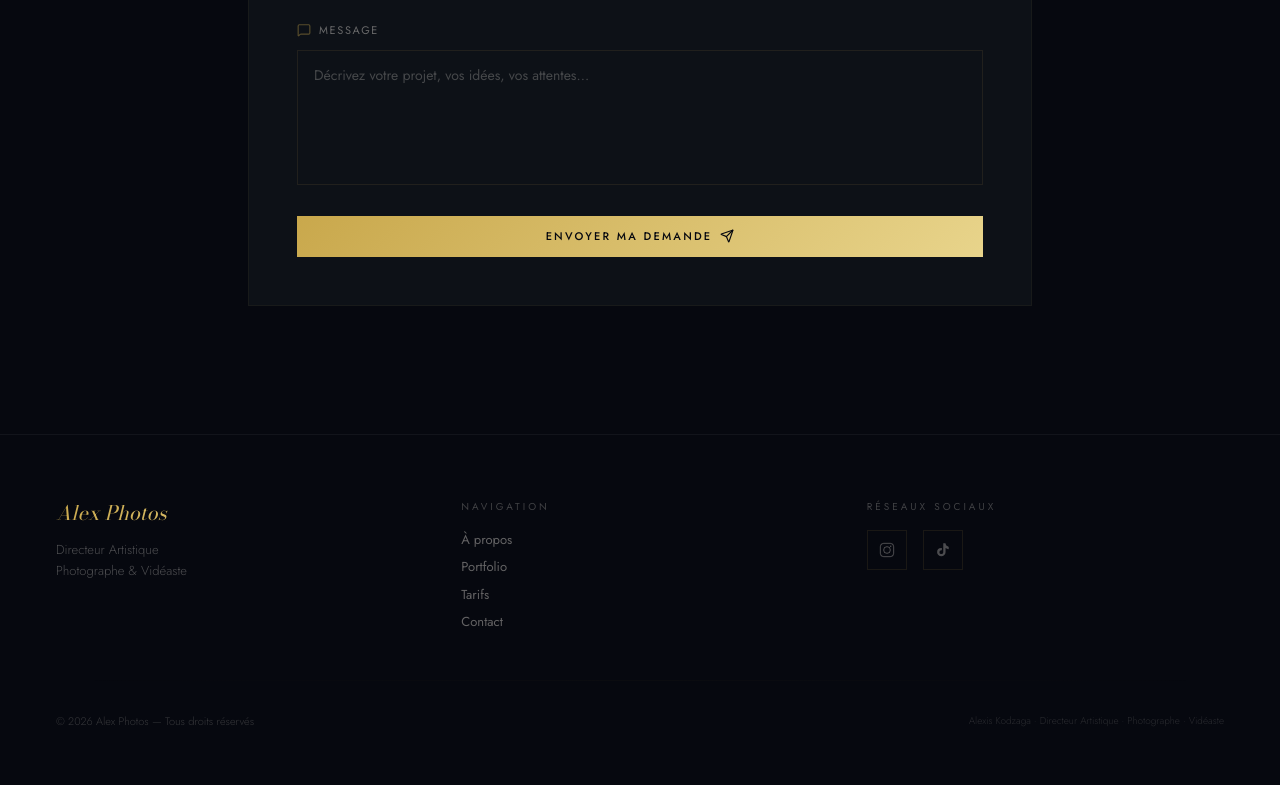
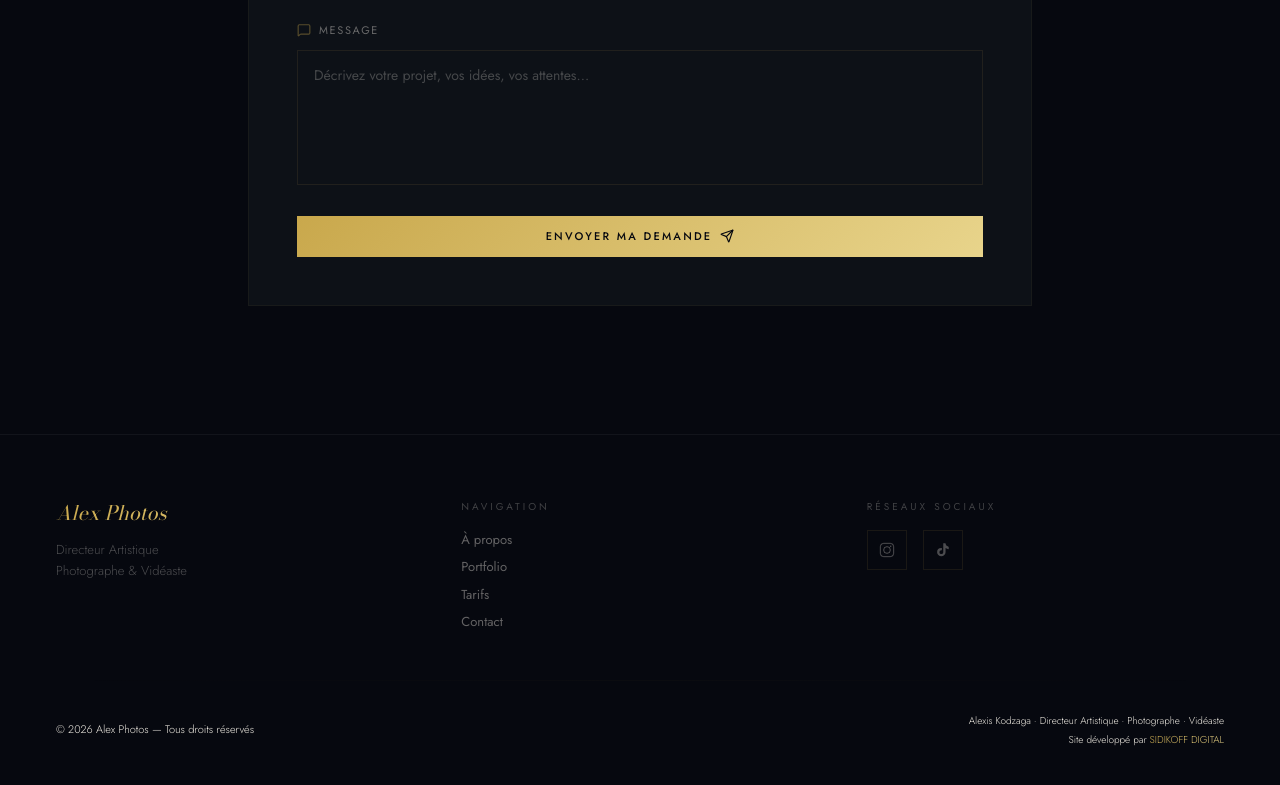
Before and after one commit to ssidikov/kodzaga-photo, a Next.js app: page / in a window 1280 px wide. Shown: the part 6278-7063 px from the top of the page. Built offline with nearby package versions, Linux system fonts and the light colour scheme.

Commit message:
style: update footer typography and add credits link to Sidikoff Digital

```diff
--- a/components/Footer.tsx
+++ b/components/Footer.tsx
@@ -89,12 +89,25 @@ export default function Footer() {
         {/* Bottom bar */}
         <div className="gold-divider mb-8 opacity-10" />
         <div className="flex flex-col sm:flex-row items-center justify-between gap-4">
-          <p className="font-body text-cream/20 text-[11px] font-light">
+          <p className="font-body text-cream text-[11px] font-light">
             © {new Date().getFullYear()} Alex Photos — Tous droits réservés
           </p>
-          <p className="font-body text-cream/15 text-[10px] font-light">
-            Alexis Kodzaga · Directeur Artistique · Photographe · Vidéaste
-          </p>
+          <div className="flex flex-col items-center sm:items-end gap-1">
+            <p className="font-body text-cream text-[10px] font-light">
+              Alexis Kodzaga · Directeur Artistique · Photographe · Vidéaste
+            </p>
+            <p className="font-body text-cream text-[10px] font-light">
+              Site développé par{" "}
+              <a
+                href="https://www.sidikoff.com"
+                target="_blank"
+                rel="noopener noreferrer"
+                className="gold-text hover:underline transition-colors duration-300"
+              >
+                SIDIKOFF DIGITAL
+              </a>
+            </p>
+          </div>
         </div>
       </div>
     </footer>
```
